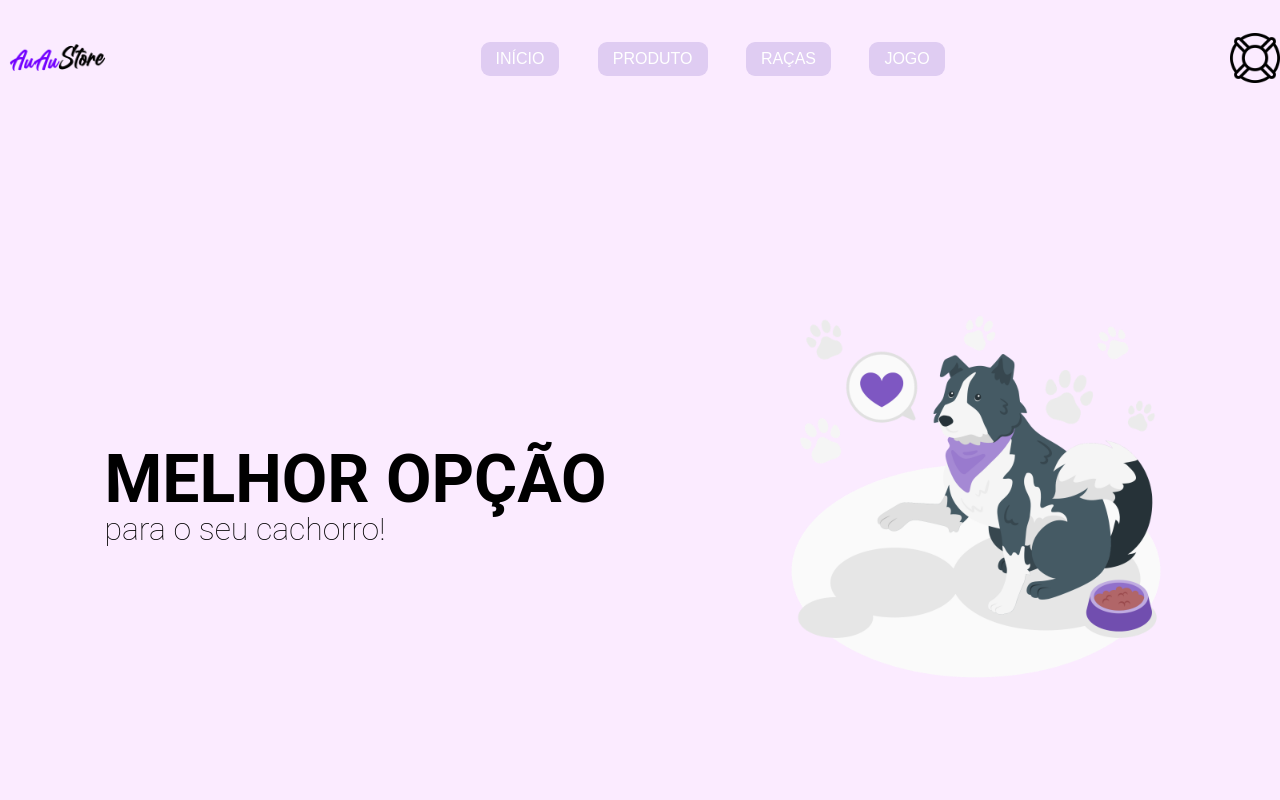
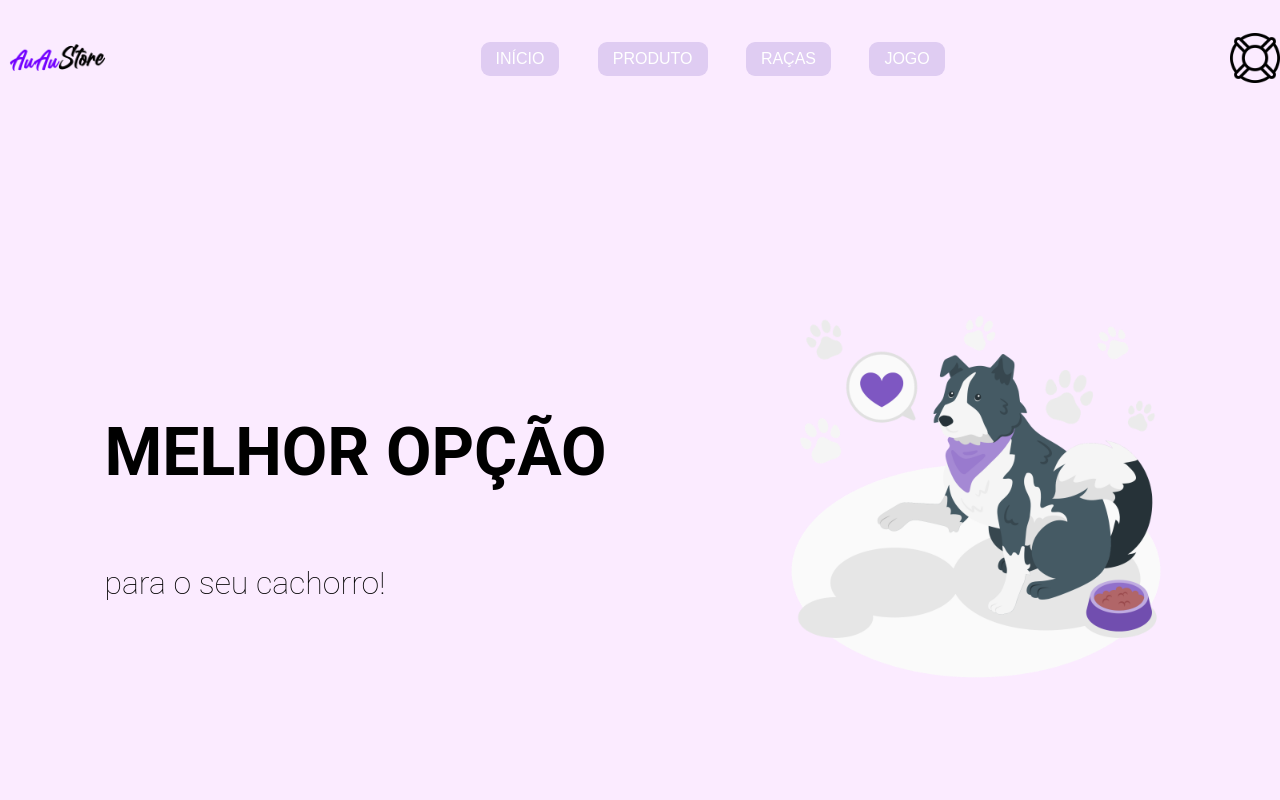
Before and after one commit to Douglas10009/AuauStore-Angular, an Angular app: page / in a window 1280 px wide. Shown: the top 800 px of the page. Built offline with nearby package versions, Linux system fonts and the light colour scheme; data requests are answered from the project's data file.

Commit message:
fix: tirar os títulos da formatação padrão do SCSS

```diff
--- a/src/styles.scss
+++ b/src/styles.scss
@@ -1,6 +1,6 @@
 /* You can add global styles to this file, and also import other style files */
 html, body, div, span, applet, object, iframe,
-h1, h2, h3, h4, h5, h6, p, blockquote, pre,
+blockquote, pre,
 a, abbr, acronym, address, big, cite, code,
 del, dfn, em, img, ins, kbd, q, s, samp,
 small, strike, strong, sub, sup, tt, var,
```
